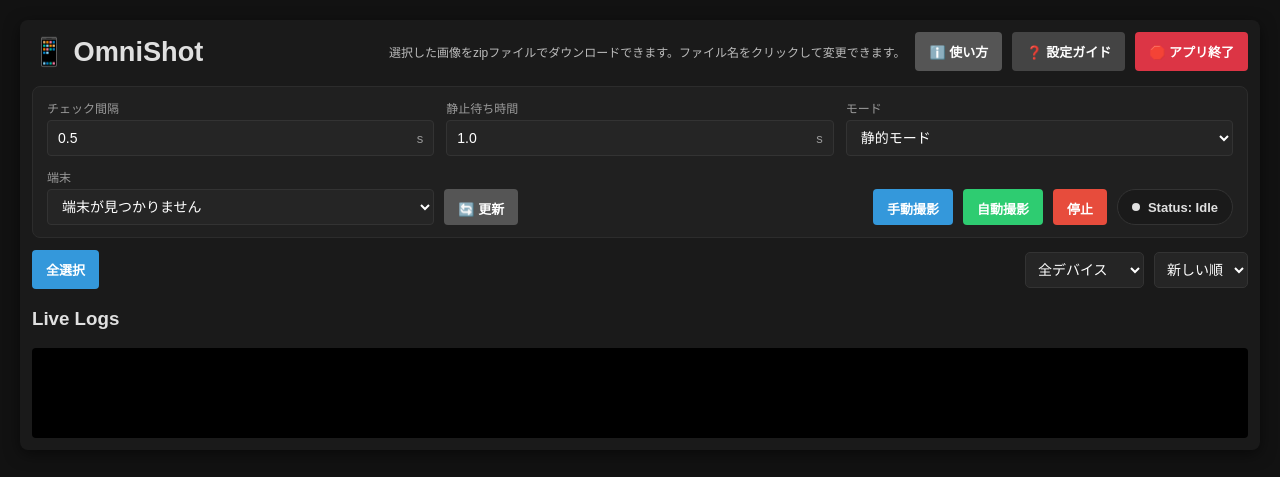
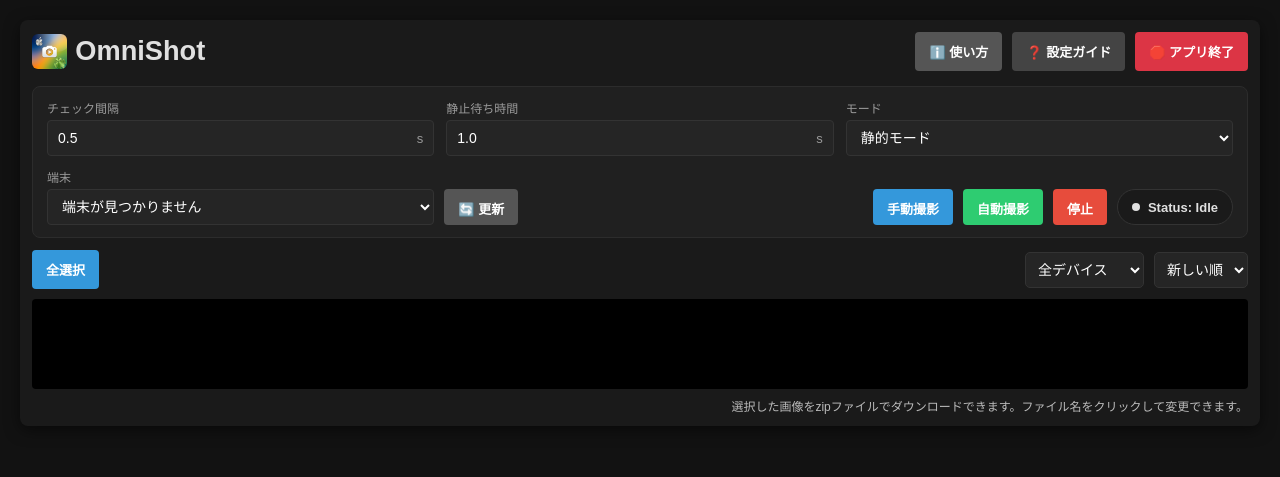
Before and after one commit to yuki-untitled/omnishot, a Flask app: page / in a window 1280 px wide. Shown: the top 477 px of the page. Run offline with Flask 3, Linux system fonts and the light colour scheme; data that the repository does not hold is empty; parts of the project's set-up code (start-up, migrations or seed data) failed here and were passed over.

Commit message:
chore: メイン画面のアイコン・操作案内・ログ欄の表示を整えた。
- ウィンドウやDockのアイコンと見た目をそろえるため、画面上部の📱をアプリのアイコン画像に置き換えた。(LOCAL-018)
- ギャラリーの操作案内をギャラリーの近くに置くため、画面上部からログ欄の下へ移した。
- 画面の縦の幅を節約するため、ログ欄の「Live Logs」見出しを削除した。
- 数値を入力するたびにログが流れて見づらかったため、設定変更をログに出さないようにした。
- native-window.md / gallery.md / screenshot-capture.md に仕様を追記した。

Refs #LOCAL-018

Co-Authored-By: Claude Opus 5.5 <noreply@anthropic.com>

```diff
--- a/omnishot/routes.py
+++ b/omnishot/routes.py
@@ -197,8 +197,8 @@ def register(app):
 
     @app.route('/update_settings')
     def update_settings():
+        # 入力のたびに呼ばれるため、ログには出さない（設定変更自体はstate.current_configに反映される）
         _apply_config_from_args()
-        add_log(f"📋 設定更新: {state.current_config}")
         return "Updated"
 
     @app.route('/logs/stream')
--- a/static/css/style.css
+++ b/static/css/style.css
@@ -47,6 +47,16 @@ body {
 .header-top h1 {
     margin: 0;
     font-size: 1.7rem;
+    display: flex;
+    align-items: center;
+    gap: 8px;
+}
+
+.app-icon {
+    width: 1.3em;
+    height: 1.3em;
+    border-radius: 6px;
+    vertical-align: middle;
 }
 
 .header-actions {
@@ -58,9 +68,11 @@ body {
 }
 
 .header-note {
+    display: block;
+    margin-top: 8px;
     color: #bbb;
     font-size: 12px;
-    white-space: nowrap;
+    text-align: right;
 }
 
 .header-btn {
@@ -549,7 +561,7 @@ input[type="number"] {
     .header-top { flex-wrap: wrap; gap: 8px; }
     .header-top h1 { font-size: 1.25rem; }
     .header-actions { width: 100%; justify-content: center; gap: 5px; }
-    .header-note { font-size: 11px; white-space: normal; text-align: center; }
+    .header-note { font-size: 11px; }
     .controls { gap: 5px; margin: 6px 0; }
     .controls label { gap: 3px; font-size: 12px; }
     input, select { padding: 5px; font-size: 12px; }
--- a/templates/index.html
+++ b/templates/index.html
@@ -50,9 +50,8 @@
 
     <div class="header">
         <div class="header-top">
-            <h1>📱 OmniShot</h1>
+            <h1><img src="{{ url_for('static', filename='app-icon.png') }}" alt="" class="app-icon"> OmniShot</h1>
             <div class="header-actions">
-                <span class="header-note">選択した画像をzipファイルでダウンロードできます。ファイル名をクリックして変更できます。</span>
                 <a href="{{ url_for('help_page') }}" class="btn header-btn header-help" onmouseover="this.style.background='#666'" onmouseout="this.style.background='#555'">ℹ️ 使い方</a>
                 <button id="openGuideBtn" class="btn header-btn header-guide" onmouseover="this.style.background='#555'" onmouseout="this.style.background='#444'">❓ 設定ガイド</button>
                 <button class="btn btn-danger header-btn header-exit" onclick="shutdownApp()">🛑 アプリ終了</button>
@@ -128,9 +127,9 @@
         </div>
 
         <div class="log-container">
-            <h3>Live Logs</h3>
             <div id="logConsole" class="log-console"></div>
         </div>
+        <span class="header-note">選択した画像をzipファイルでダウンロードできます。ファイル名をクリックして変更できます。</span>
     </div>
 
     <div id="gallery" class="gallery"></div>
```
Also changed, not shown: docs/spec/gallery.md (+3 -0 lines), docs/spec/native-window.md (+3 -0 lines), docs/spec/screenshot-capture.md (+4 -0 lines), static/app-icon.png (added).
